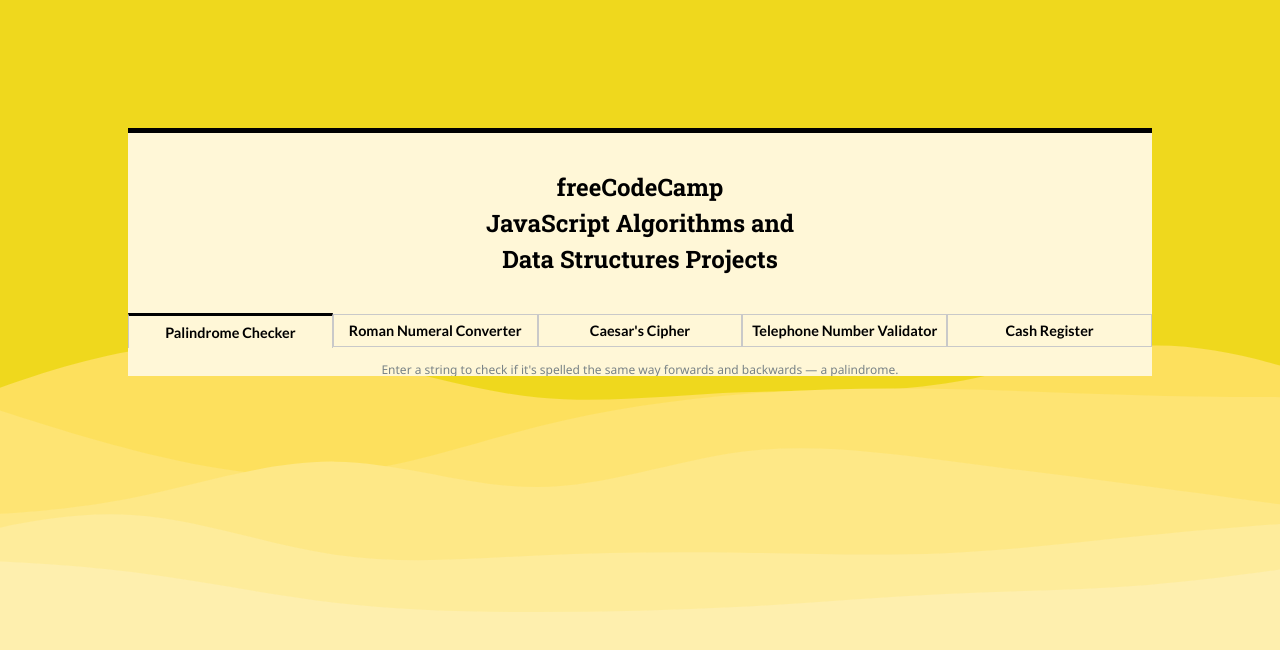
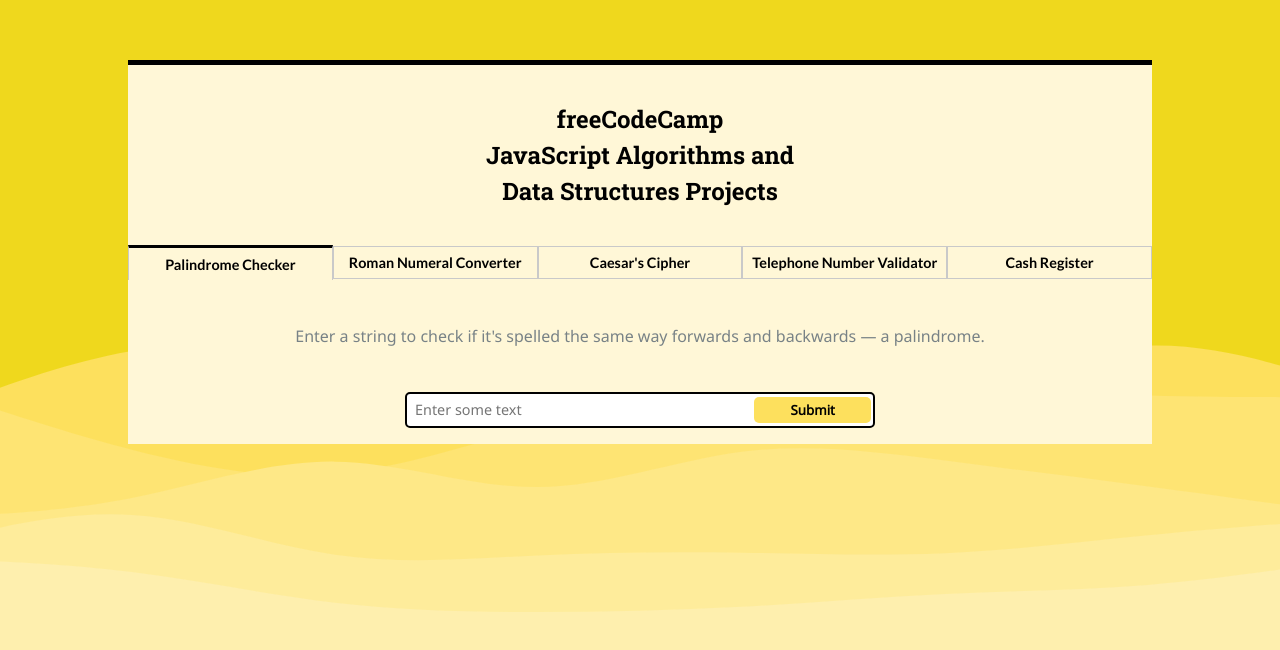
Before and after one commit to jemalmazar/fCC-p6_to_10-js_algorithms_projects, a website built with Parcel: page index.html in a window 1280 px wide. Shown: the part 148-798 px from the top of the page. Built offline with nearby package versions, Linux system fonts and the light colour scheme.

Commit message:
Mark up and style the palindrome panel

```diff
--- a/index.html
+++ b/index.html
@@ -39,6 +39,12 @@
             <div id="palindrome-panel" role="tabpanel" aria-labelledby="palindrome" aria-hidden="true">
                 <p class="instructions">
                     Enter a string to check if it's spelled the same way forwards and backwards — a palindrome.
+                </p>
+                <form class="cta-form">
+                    <input type="text" name="palindromee" placeholder="Enter some text">
+                    <input type="submit" name="palindrome" value="Submit">
+                </form> <!-- .cta-form -->
+                <p class="results">
                 </p>
             </div>
 
--- a/styles.css
+++ b/styles.css
@@ -227,11 +227,41 @@
     order: 2;
 }
 
-[role='tabpanel'] p {
+.instructions {
     font-family: 'Noto Sans', sans-serif;
-    font-size: 0.75rem;
+    font-size: 0.8rem;
     color: var(--secondary_brand_colour);
-    padding-top: 1rem;
+    padding: 1rem 0 0.5rem;
+}
+
+form {
+    display: grid;
+    grid-template-columns: repeat(3, 1fr);
+    grid-template-rows: 1fr;
+    padding: 1rem;
+}
+
+input[type='text'] {
+    grid-area: 1 / 1 / 2 / 4;
+    font-family: 'Noto Sans', sans-serif;
+    font-size: 0.9rem;
+    height: 2rem;
+    padding: 1rem 5.75rem 1rem 0.5rem;
+    border-radius: 5px;
+    border: solid 2px var(--main_brand_colour);
+}
+
+input[type='submit'] {
+    grid-area: 1 / 3 / 2 / 4;
+    place-self: center;
+    background-color: var(--submit_btn_bg);
+    font-family: 'Noto Sans', Sans-Serif;
+    font-weight: bold;
+    border-radius: 5px;
+    border: none;
+    width: 90%;
+    padding: 0.25rem;
+    cursor: pointer;
 }
 
 /*--------------------------------------------------------------
@@ -277,7 +307,26 @@
         /* changing grid/flex item order code from: https://codepen.io/indri/pen/eEyGWE */
         order: 2;
         text-align: center;
+    }
 
+    .instructions {
+        font-size: 1rem;
+        padding: 3rem 0;
+        height: 6rem;
+    }
+
+    form {
+        width: 50%;
+        margin: 0 auto;
+    }
+
+    input[type='text'] {
+        padding-right: 8rem;
+    }
+
+    input[type='submit'] {
+        width: 75%;
+        margin-left: 2rem;
     }
 
 }
```
